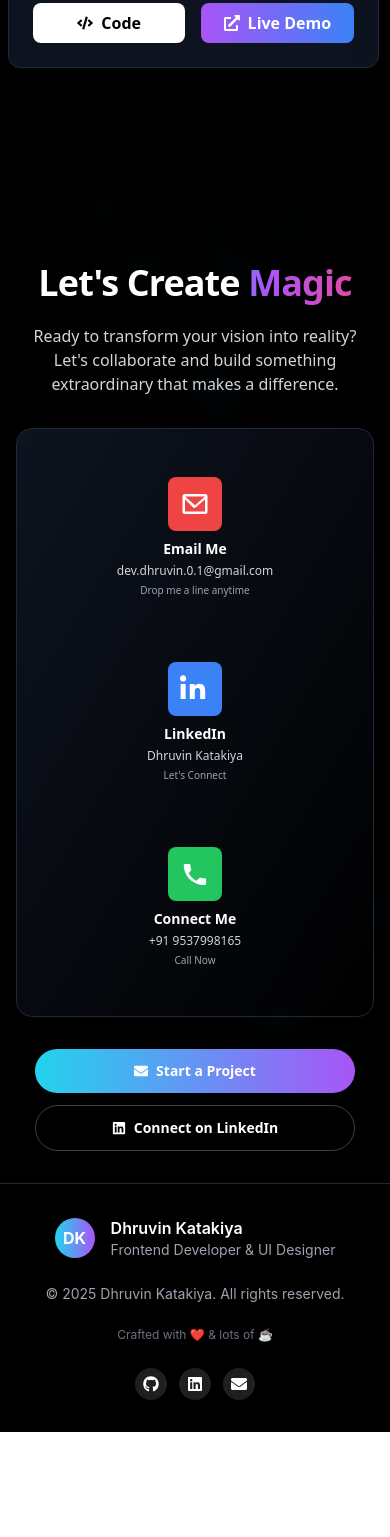
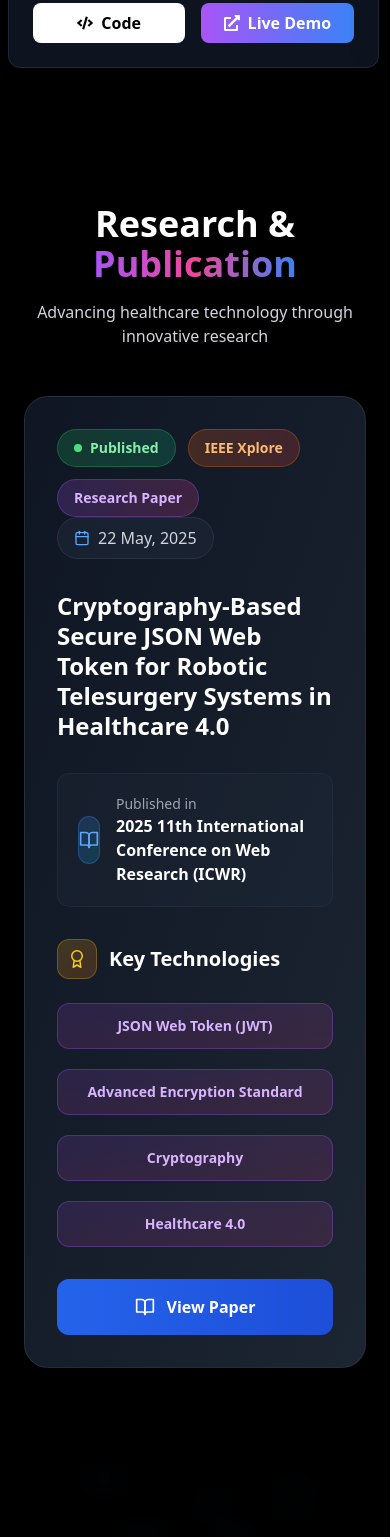
Before and after one commit to Dhruvinkatakiya/Portfolio-1, a React (Create React App) app: page / in a window 390 px wide. Shown: the part 6649-8186 px from the top of the page. Before the commit the page ends 8081 px from the top, so only its background shows below. Built offline with nearby package versions, Linux system fonts and the light colour scheme.

Commit message:
final resarch add

```diff
--- a/src/pages/ProjectsPage.jsx
+++ b/src/pages/ProjectsPage.jsx
@@ -1,13 +1,15 @@
 import React, { useRef, useState } from "react";
 import { FaCode, FaExternalLinkAlt } from "react-icons/fa";
 import { MdKeyboardArrowLeft, MdKeyboardArrowRight } from "react-icons/md";
+import { motion } from "framer-motion"; // ✅ Added
+import { FiCalendar, FiBookOpen, FiAward } from "react-icons/fi"; // ✅ Added
 
 // 🖼️ Import project images
 import smartParentsImg from "../assets/smart_parents.png";
 import flixTexImg from "../assets/Flextix.png";
 import dheeraCircuitsImg from "../assets/Dheera.png";
 import coffeeBarImg from "../assets/coffee_bar.png";
-import homeDecorImg from "../assets//Homedecore.png";
+import homeDecorImg from "../assets/Homedecore.png";
 
 // 📦 Project data
 const projects = [
@@ -54,6 +56,39 @@ const projects = [
     github: "https://github.com/Dhruvinkatakiya/home_decore.git",
     demo: "https://dhruvinkatakiya.github.io/home_decore/",
     image: homeDecorImg,
+  },
+];
+
+// 📚 Publications data
+const publications = [
+  {
+    id: 1,
+    title:
+      "Cryptography-Based Secure JSON Web Token for Robotic Telesurgery Systems in Healthcare 4.0",
+    authors: "Dhruvin Katakiya",
+    journal: "IEEE",
+    publishDate: "22 May, 2025",
+    type: "Research Paper",
+    keySkills: [
+      "JSON Web Token (JWT)",
+      "Advanced Encryption Standard",
+      "Cryptography",
+      "Healthcare 4.0",
+    ],
+    tags: [
+      "Cryptography",
+      "JWT",
+      "AES Algorithm",
+      "Robotic Surgery",
+      "Healthcare 4.0",
+      "Telesurgery",
+      "Cybersecurity",
+      "Medical IoT",
+    ],
+    status: "Published",
+    publisher: "IEEE",
+    link: "https://ieeexplore.ieee.org/document/11006207",
+    isUpcoming: false,
   },
 ];
 
@@ -119,7 +154,7 @@ export default function ProjectsPage() {
         <div className="absolute left-0 top-0 bottom-0 w-12 bg-gradient-to-r from-black to-transparent pointer-events-none z-10 hidden sm:block" />
         <div className="absolute right-0 top-0 bottom-0 w-12 bg-gradient-to-l from-black to-transparent pointer-events-none z-10 hidden sm:block" />
 
-        {/* Scroll Container (with drag support) */}
+        {/* Scroll Container */}
         <div
           ref={scrollRef}
           onMouseDown={handleMouseDown}
@@ -186,6 +221,115 @@ export default function ProjectsPage() {
           <MdKeyboardArrowRight size={28} />
         </button>
       </div>
+
+      {/* Research Section */}
+      <div className="mt-20">
+        <h1 className="text-4xl md:text-5xl font-extrabold mt-28 text-center mb-4">
+          Research &{" "}
+          <span className="text-transparent bg-gradient-to-r from-purple-500 via-pink-500 to-blue-500 bg-clip-text">
+            Publication
+          </span>
+        </h1>
+        <p className="text-center text-gray-300 mb-12 max-w-2xl mx-auto">
+          Advancing healthcare technology through innovative research
+        </p>
+
+        <div className="max-w-6xl mx-auto px-4 mb-12">
+          {publications.map((publication) => (
+            <motion.div
+              key={publication.id}
+              initial={{ opacity: 0, y: 30 }}
+              animate={{ opacity: 1, y: 0 }}
+              transition={{ duration: 0.6 }}
+              className="bg-gradient-to-br from-gray-900/90 to-gray-800/90 backdrop-blur-sm rounded-3xl p-8 md:p-10 border border-gray-700/50 hover:border-purple-500/50 transition-all duration-500 hover:shadow-2xl hover:shadow-purple-500/15 relative overflow-hidden"
+            >
+              {/* Header */}
+              <div className="relative z-10 flex flex-wrap items-center justify-between mb-8">
+                <div className="flex flex-wrap gap-3">
+                  <span className="flex items-center gap-2 bg-gradient-to-r from-green-500/20 to-emerald-500/20 text-green-300 px-4 py-2 rounded-full text-sm font-semibold border border-green-500/30">
+                    <div className="w-2 h-2 bg-green-400 rounded-full"></div>
+                    Published
+                  </span>
+                  <span className="bg-gradient-to-r from-orange-500/20 to-red-500/20 text-orange-300 px-4 py-2 rounded-full text-sm font-semibold border border-orange-500/30">
+                    IEEE Xplore
+                  </span>
+                  <span className="bg-gradient-to-r from-purple-500/20 to-pink-500/20 text-purple-300 px-4 py-2 rounded-full text-sm font-semibold border border-purple-500/30">
+                    Research Paper
+                  </span>
+                </div>
+                <div className="flex items-center gap-2 bg-gray-800/60 px-4 py-2 rounded-full border border-gray-700/50">
+                  <FiCalendar className="text-blue-400" />
+                  <span className="text-gray-300 font-medium">
+                    {publication.publishDate}
+                  </span>
+                </div>
+              </div>
+
+              {/* Title */}
+              <div className="relative z-10 mb-8">
+                <h2 className="text-2xl md:text-3xl font-bold text-white leading-tight">
+                  {publication.title}
+                </h2>
+              </div>
+
+              {/* Details */}
+              <div className="relative z-10 mb-8">
+                <div className="flex items-center gap-4 bg-gray-800/40 p-5 rounded-xl border border-gray-700/30">
+                  <div className="w-12 h-12 bg-gradient-to-br from-blue-500/20 to-cyan-500/20 rounded-xl flex items-center justify-center border border-blue-500/30">
+                    <FiBookOpen className="text-blue-400 text-xl" />
+                  </div>
+                  <div>
+                    <div className="text-gray-400 text-sm">Published in</div>
+                    <div className="text-white font-semibold">
+                      2025 11th International Conference on Web Research (ICWR)
+                    </div>
+                  </div>
+                </div>
+              </div>
+
+              {/* Key Technologies */}
+              <div className="relative z-10 mb-8">
+                <div className="flex items-center gap-3 mb-6">
+                  <div className="w-10 h-10 bg-gradient-to-br from-yellow-500/20 to-orange-500/20 rounded-xl flex items-center justify-center border border-yellow-500/30">
+                    <FiAward className="text-yellow-400 text-lg" />
+                  </div>
+                  <h3 className="text-xl font-bold text-white">
+                    Key Technologies
+                  </h3>
+                </div>
+                <div className="grid grid-cols-1 md:grid-cols-4 gap-5">
+                  {publication.keySkills.map((skill, index) => (
+                    <motion.div
+                      key={index}
+                      initial={{ opacity: 0, scale: 0.9 }}
+                      animate={{ opacity: 1, scale: 1 }}
+                      transition={{ duration: 0.3, delay: index * 0.1 }}
+                      className="bg-gradient-to-br from-purple-500/15 to-pink-500/15 border border-purple-500/30 rounded-xl p-3 text-center hover:border-purple-400/50 transition-all duration-300 hover:shadow-lg hover:shadow-purple-500/20 cursor-pointer group"
+                    >
+                      <div className="text-purple-300 font-semibold text-sm group-hover:text-purple-200 transition-colors">
+                        {skill}
+                      </div>
+                    </motion.div>
+                  ))}
+                </div>
+              </div>
+
+              {/* Buttons */}
+              <div className="relative z-10 flex flex-col sm:flex-row gap-4">
+                <a
+                  href={publication.link}
+                  target="_blank"
+                  rel="noopener noreferrer"
+                  className="flex-1 bg-gradient-to-r from-blue-600 to-blue-700 hover:from-blue-500 hover:to-blue-600 text-white px-8 py-4 rounded-xl font-bold hover:shadow-xl hover:shadow-blue-500/25 flex items-center justify-center gap-3"
+                >
+                  <FiBookOpen className="text-xl" />
+                  View Paper
+                </a>
+              </div>
+            </motion.div>
+          ))}
+        </div>
+      </div>
     </main>
   );
 }
```
